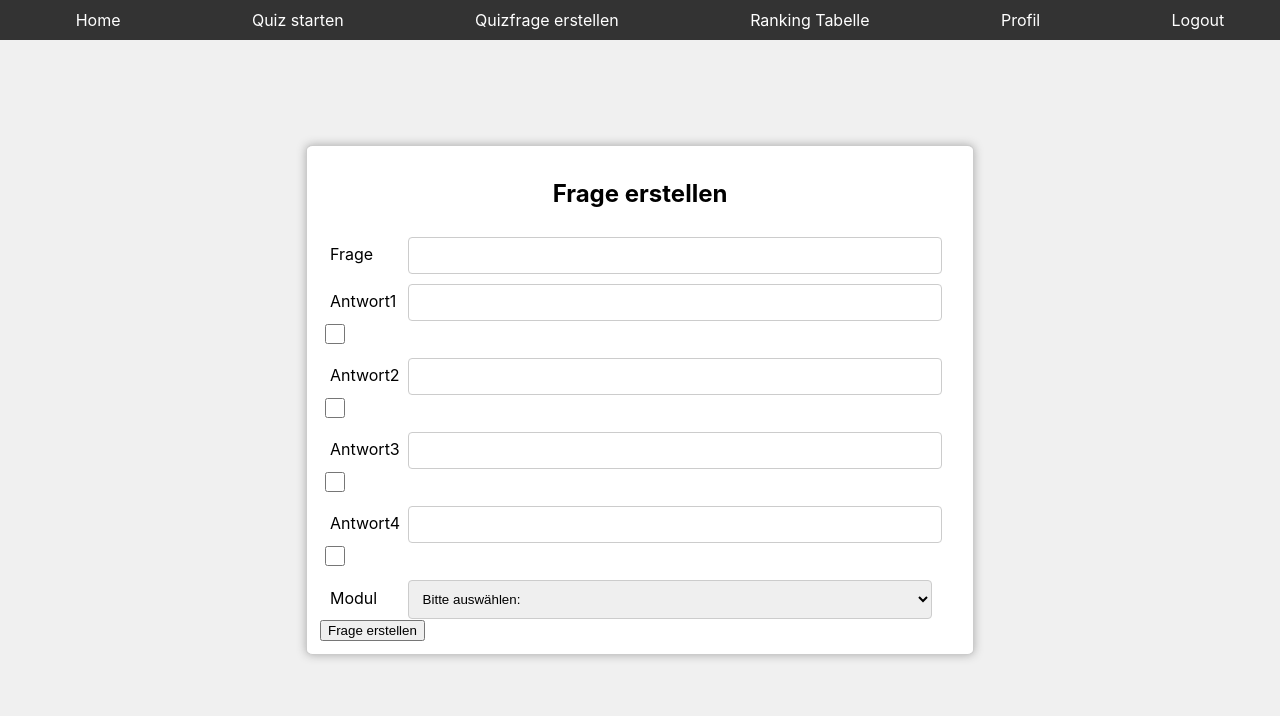
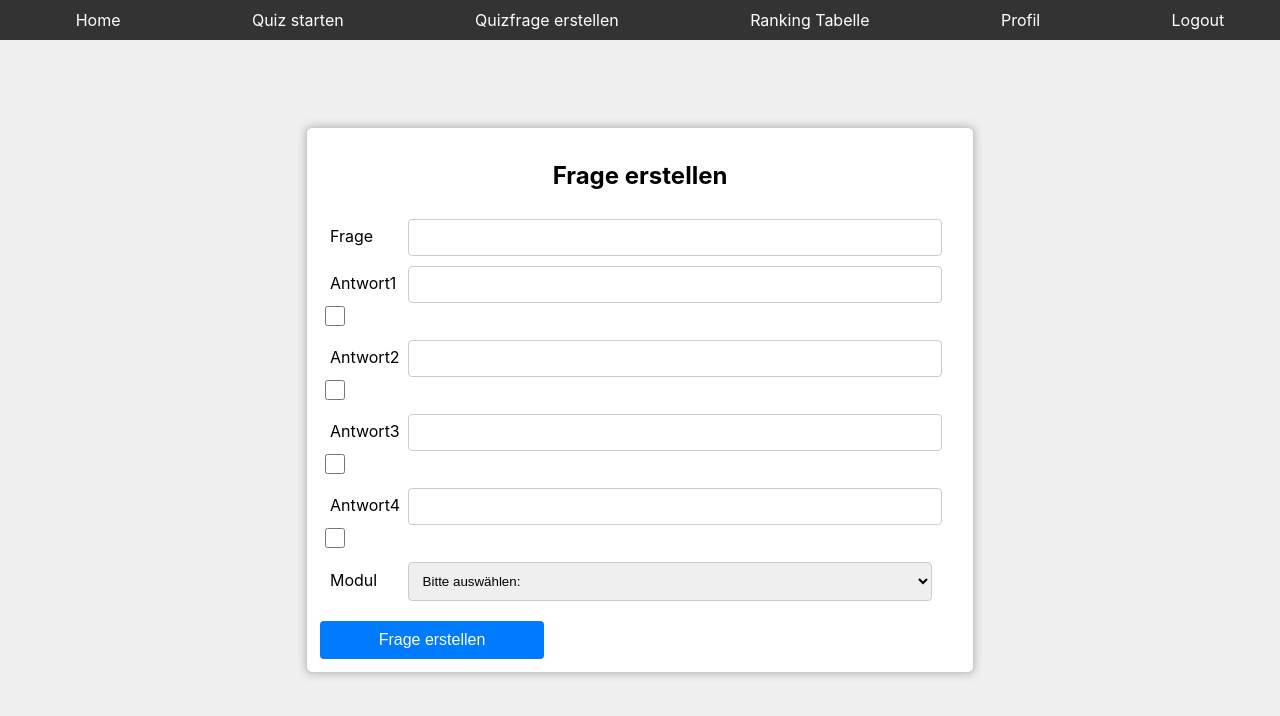
Before and after one commit to Projekt-IU/Projekt, a React (Create React App) app: page /FragenErstellen in a window 1280 px wide. Shown: the top 716 px of the page. Built offline with nearby package versions, Linux system fonts and the light colour scheme.

Commit message:
Update Button

```diff
--- a/src/components/styles/FragenErstellen.css
+++ b/src/components/styles/FragenErstellen.css
@@ -66,3 +66,20 @@
     height: 20px;
     width: 20px;
 }
+
+.fragen-box button {
+    margin-top: 20px;
+    background-color: #007bff;
+    color: white;
+    border: none;
+    border-radius: 4px;
+    padding: 10px 20px;
+    cursor: pointer;
+    transition: background-color 1.1s;
+    width: 35%;
+    font-size: 16px;
+}
+
+.fragen-box:hover button {
+    background-color: #0056b3;
+}
```
